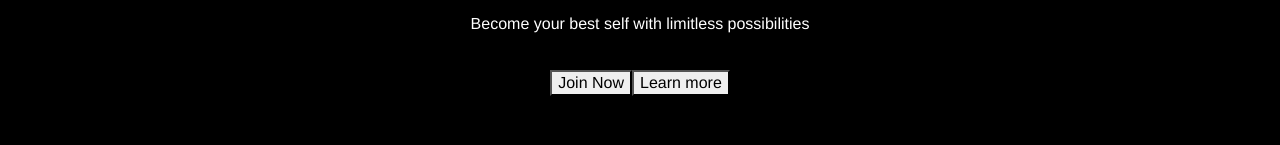
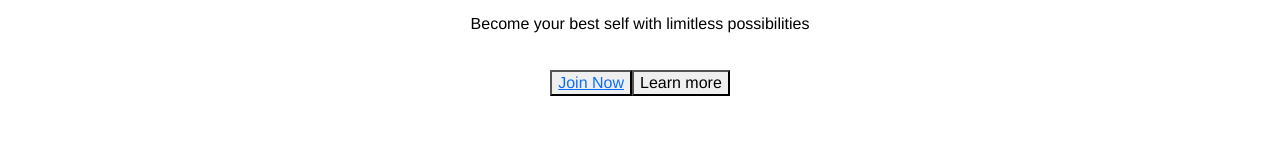
Before and after one commit to ylopez25/hobby_lobby, a React (Create React App) app: page / in a window 1280 px wide. Shown: the part 246-391 px from the top of the page. Built offline with nearby package versions, Linux system fonts and the light colour scheme; grey boxes are pictures that could not be loaded.

Commit message:
changed background color of LP

```diff
--- a/src/Pages/Home.js
+++ b/src/Pages/Home.js
@@ -1,20 +1,24 @@
 import React from "react";
 import "../components/Home.css";
+import { Link } from "react-router-dom";
+import LandingImg from "../components/landingimg.png";
 
 export default function Home() {
   return (
     <div className="home">
-    <div className='home_writing'>
+      <div className="home_writing">
         <h1>Where creativity and inspiration intersect</h1>
-      <br/>
+        <br />
         <p>No more distractions, writers block, or mindless scrolling</p>
         <p>Become your best self with limitless possibilities</p>
-      <br/>
-      <button>Join Now</button>
+        <br />
+        <button>
+          <Link to="/users">Join Now</Link>
+        </button>
         <button>Learn more</button>
       </div>
-    <div className='home_info'>
-    <img src="https://img.freepik.com/free-vector/design-strategy-abstract-concept-illustration-design-plan-development-project-idea-implementation-project-requirements-web-design-drawing-software-app_335657-3379.jpg?size=626&ext=jpg&ga=GA1.1.1517186467.1699838927&semt=ais" alt="" />
+      <div className="home_info">
+        <img src={LandingImg} alt="" />
       </div>
     </div>
   );
--- a/src/components/Home.css
+++ b/src/components/Home.css
@@ -1,7 +1,7 @@
 .home {
-    background: black;
+    /* background: black; */
     min-height:400vh;
-    color:white;
+    color:black;
     font-weight: 300;
     line-height: 1.25;
     text-align: center;
@@ -17,4 +17,5 @@ padding-bottom: 4%;
     width: 65%;
     height: 500px;
     border-radius: 40px;
+filter:drop-shadow(10px);
 }
```
Also changed, not shown: 1 other file (tests, documents, lock files or other folders). Lines whose indentation alone changed are shown as unchanged.
